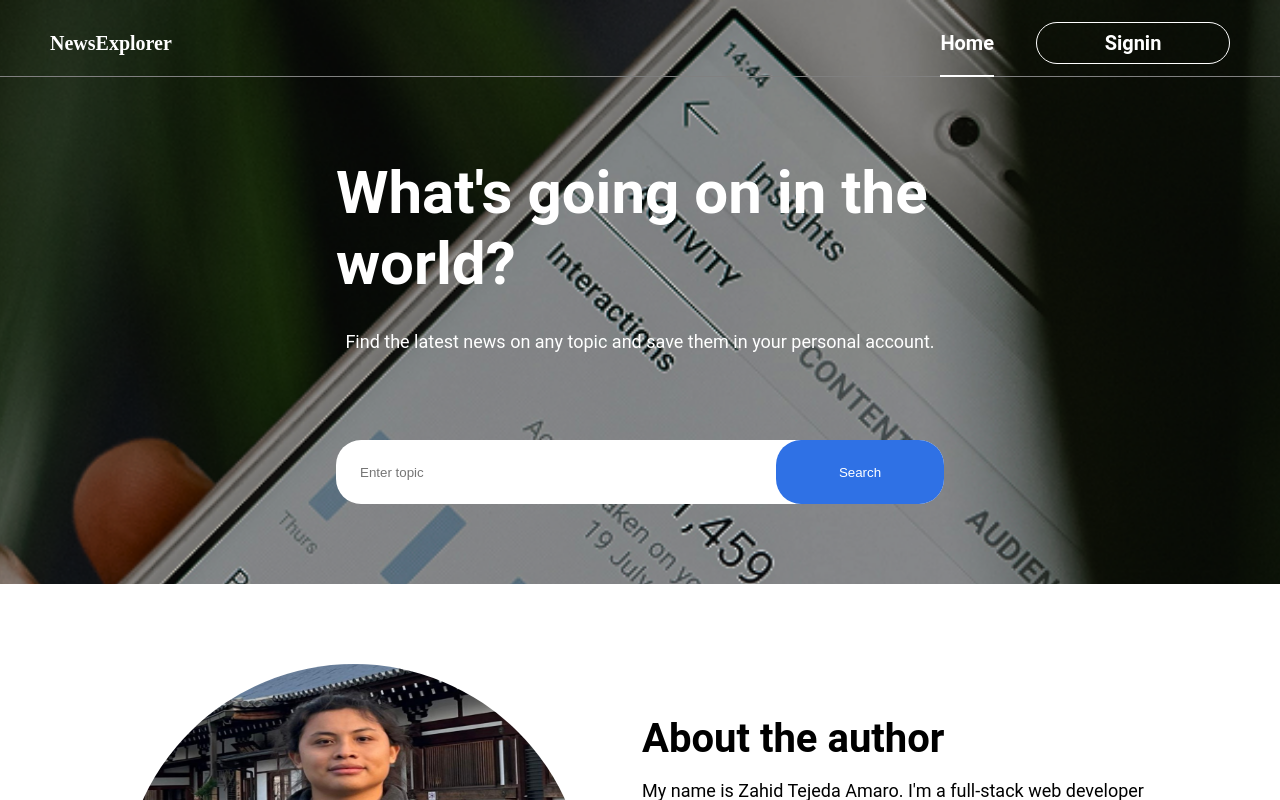
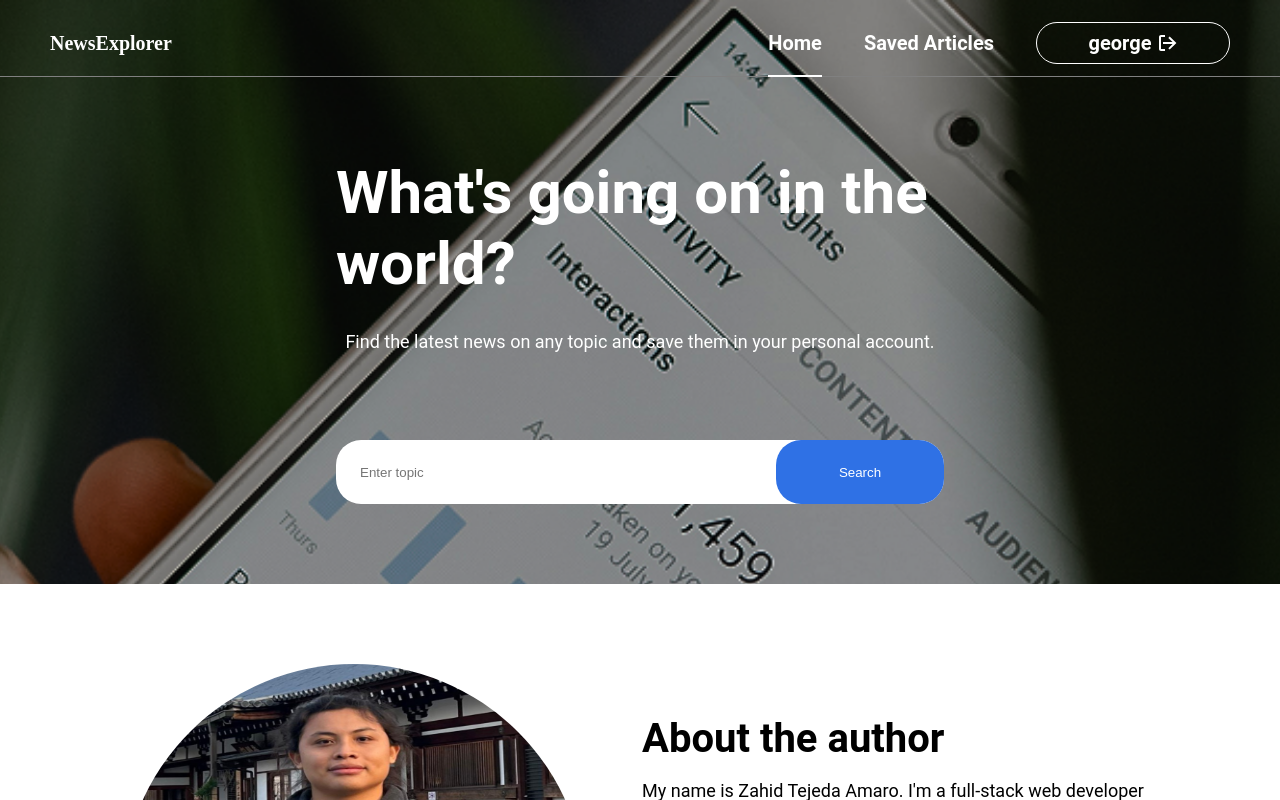
Before and after one commit to MrFoxRookie/News-Explorer-App, a React (Vite) app in the folder Frontend/: page / in a window 1280 px wide. Shown: the top 800 px of the page. Built offline with nearby package versions, Linux system fonts and the light colour scheme.

Commit message:
Se agrego currenUser mediante context

```diff
--- a/Frontend/src/components/App/App.jsx
+++ b/Frontend/src/components/App/App.jsx
@@ -9,6 +9,7 @@ import { Routes, Route } from "react-router-dom";
 import { useLocation } from "react-router-dom";
 import ProtectedRoute from "../ProtectedRoute/ProtectedRoute";
 import { newsApi } from "../../utils/newsApi";
+import CurrentUserContext from "../../contexts/CurrentUserContext.js";
 
 function App() {
   const [isPopupOpen, setIsPopupOpen] = useState(false);
@@ -17,7 +18,6 @@ function App() {
 
   const isSavedNews = location.pathname === "/saved-news";
 
-  //Datos simulados para el logged in
   const [currentUser, setCurrentUser] = useState(null);
 
   function handleLogout() {
@@ -62,13 +62,13 @@ function App() {
 
   return (
     <>
+      <CurrentUserContext.Provider value={{ currentUser, setCurrentUser }}>
         <div
           className={`app__background ${isSavedNews ? "app__background_white" : ""}`}
         >
           <Header
             onSignInClick={() => setIsPopupOpen(true)}
             isSavedNews={isSavedNews}
-          currentUser={currentUser}
             handleLogout={handleLogout}
           ></Header>
           <Routes>
@@ -98,9 +98,13 @@ function App() {
           </Routes>
         </div>
         <Footer></Footer>
-      <PopupWithForm isOpen={isPopupOpen} onClose={() => setIsPopupOpen(false)}>
+        <PopupWithForm
+          isOpen={isPopupOpen}
+          onClose={() => setIsPopupOpen(false)}
+        >
           <Auth isOpen={isPopupOpen} closeForm={() => setIsPopupOpen(false)} />
         </PopupWithForm>
+      </CurrentUserContext.Provider>
     </>
   );
 }
--- a/Frontend/src/components/Header/Header.jsx
+++ b/Frontend/src/components/Header/Header.jsx
@@ -2,7 +2,7 @@ import { useState, useEffect } from "react";
 import Navigation from "../Navigation/Navigation";
 import { Link } from "react-router-dom";
 
-function Header({ onSignInClick, isSavedNews, currentUser, handleLogout }) {
+function Header({ onSignInClick, isSavedNews, handleLogout }) {
   const [isMenuOpen, setIsMenuOpen] = useState(false);
 
   function handleMenuToggle() {
@@ -48,7 +48,6 @@ function Header({ onSignInClick, isSavedNews, currentUser, handleLogout }) {
         <Navigation
           onSignInClick={onSignInClick}
           isSavedNews={isSavedNews}
-          currentUser={currentUser}
           handleLogout={handleLogout}
           isMenuOpen={isMenuOpen}
           handleMenuToggle={handleMenuToggle}
--- a/Frontend/src/components/Navigation/Navigation.jsx
+++ b/Frontend/src/components/Navigation/Navigation.jsx
@@ -2,15 +2,23 @@
 import logoutIconBlack from "../../images/navigation__logout-white.svg";
 import logoutIconWhite from "../../images/navigation__logout-black.svg";
 import { NavLink } from "react-router-dom";
+import { useContext } from "react";
+import CurrentUserContext from "../../contexts/CurrentUserContext";
+import { useEffect } from "react";
 
 function Navigation({
   onSignInClick,
   isSavedNews,
-  currentUser,
   handleLogout,
   isMenuOpen,
   handleMenuToggle,
 }) {
+  const { setCurrentUser, currentUser } = useContext(CurrentUserContext);
+
+  useEffect(() => {
+    setCurrentUser("george");
+  }, []);
+
   function handleLogoutClick() {
     handleLogout();
     handleMenuToggle();
@@ -47,7 +55,7 @@ function Navigation({
       )}
       {currentUser ? (
         <div className="navigation__button" onClick={handleLogoutClick}>
-          <p className="navigation__logout">{currentUser.name.split(" ")[0]}</p>
+          <p className="navigation__logout">{currentUser}</p>
           <img
             src={isSavedNews ? logoutIconWhite : logoutIconBlack}
             alt="Logout"
--- a/Frontend/src/components/SavedNewsHeader/SavedNewsHeader.jsx
+++ b/Frontend/src/components/SavedNewsHeader/SavedNewsHeader.jsx
@@ -1,11 +1,20 @@
 import cards from "../../utils/datosPrueba";
+import { useContext } from "react";
+import CurrentUserContext from "../../contexts/CurrentUserContext";
+import { useEffect } from "react";
 
-function SavedNewsHeader({ currentUser }) {
+function SavedNewsHeader() {
+  const { setCurrentUser, currentUser } = useContext(CurrentUserContext);
+
+  useEffect(() => {
+    setCurrentUser("george");
+  }, []);
+
   return (
     <div className="saved-news">
       <p className="saved-news__header">Saved articles</p>
       <h1 className="saved-news__title">
-        {currentUser.name.split(" ")[0]}, you have {cards.length} saved articles
+        {currentUser}, you have {cards.length} saved articles
       </h1>
       <p className="saved-news__description">
         By keywords:{" "}
--- /dev/null
+++ b/Frontend/src/contexts/CurrentUserContext.js
@@ -0,0 +1,5 @@
+import { createContext } from "react";
+
+const CurrentUserContext = createContext();
+
+export default CurrentUserContext;
```
Lines whose indentation alone changed are shown as unchanged.
